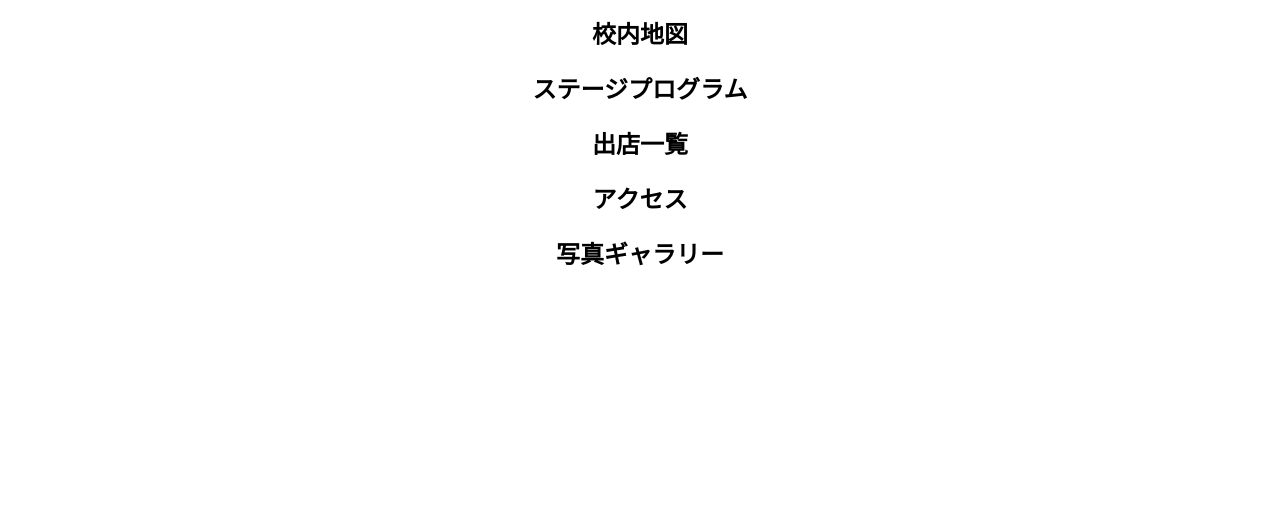
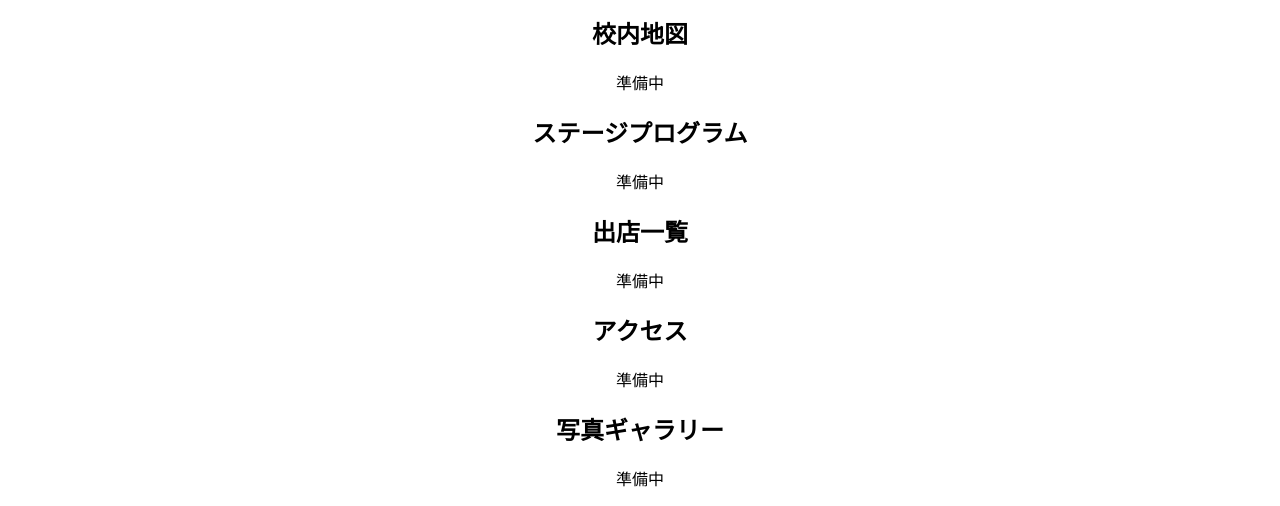
Before and after one commit to ProgrammingLab/kosenfes2017-web, a plain HTML site: page general/index.html in a window 1280 px wide. Shown: the part 572-1078 px from the top of the page. Before the commit the page ends 862 px from the top, so only its background shows below. Drawn offline with nearby package versions, Linux system fonts and the light colour scheme.

Commit message:
準備中にした

```diff
--- a/general/index.html
+++ b/general/index.html
@@ -37,30 +37,35 @@
     <div class="section-container">
       <section>
         <h2>校内地図</h2>
+        <p>準備中</p>
       </section>
     </div>
 
     <div class="section-container">
       <section>
         <h2>ステージプログラム</h2>
+        <p>準備中</p>
       </section>
     </div>
 
     <div class="section-container">
       <section>
         <h2>出店一覧</h2>
+        <p>準備中</p>
       </section>
     </div>
 
     <div class="section-container">
       <section>
         <h2>アクセス</h2>
+        <p>準備中</p>
       </section>
     </div>
 
     <div class="section-container">
       <section>
         <h2>写真ギャラリー</h2>
+        <p>準備中</p>
       </section>
     </div>
   </div>
--- a/general/style.css
+++ b/general/style.css
@@ -8,6 +8,10 @@
 }
 
 section h2 {
+  text-align: center;
+}
+
+p {
   text-align: center;
 }
 
```
